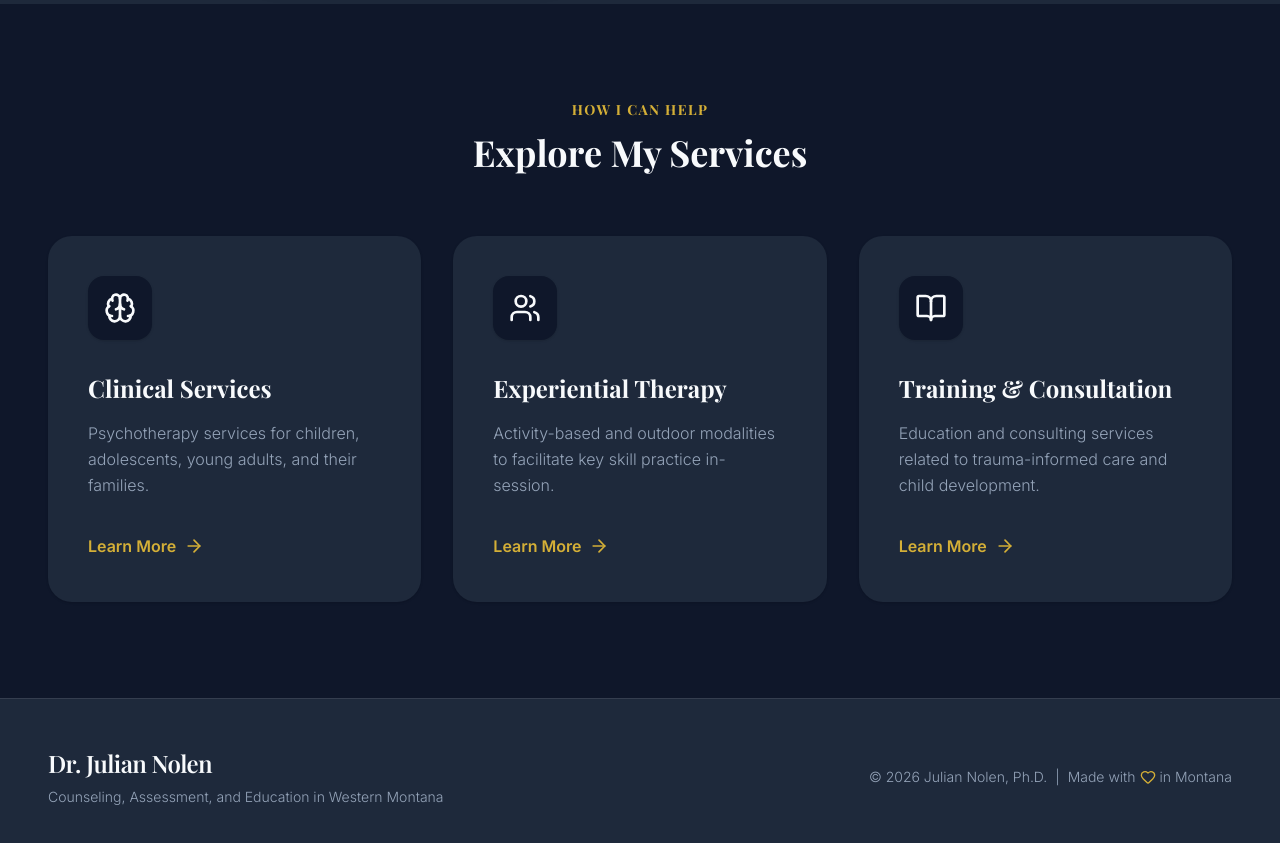
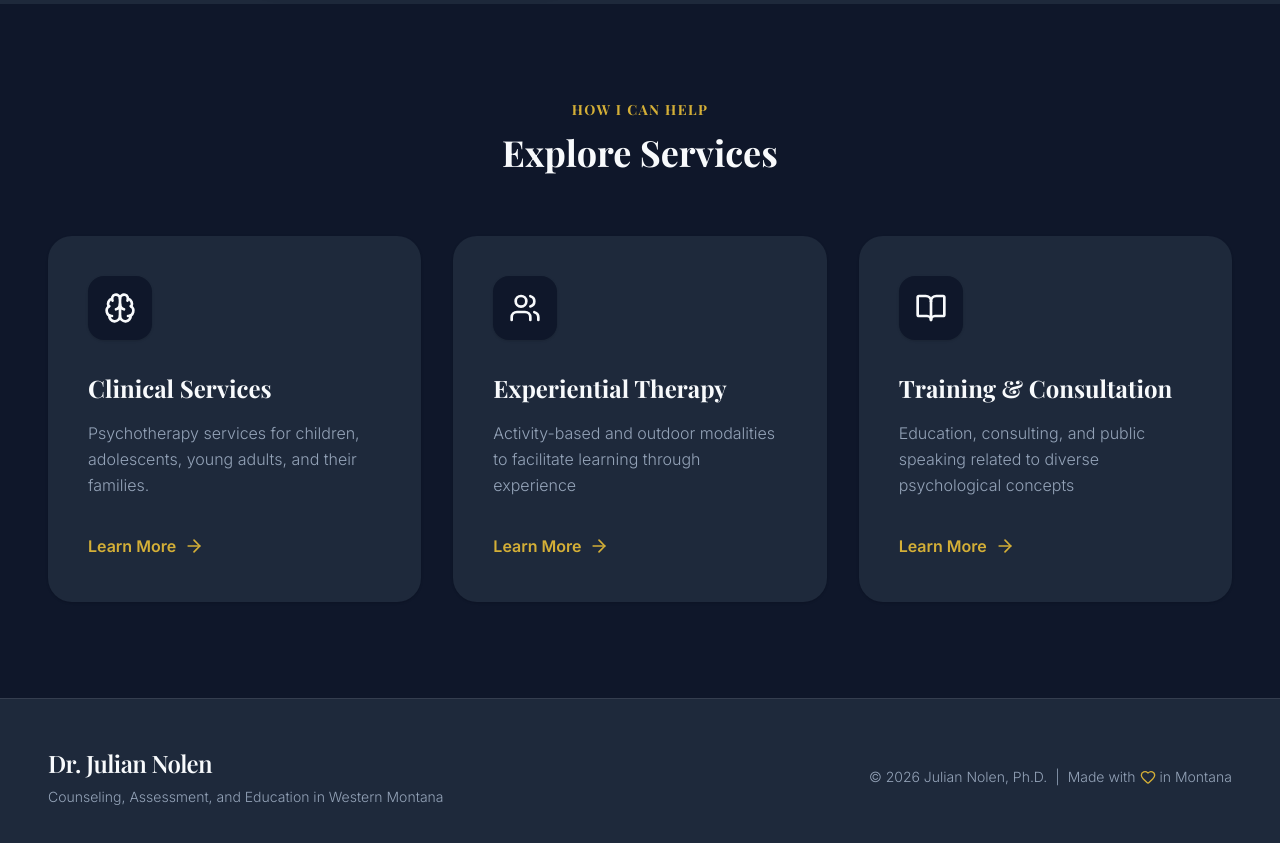
Before and after one commit to drjnolen/DrJulianNolen-website, a React (Vite) app: page / in a window 1280 px wide. Shown: the part 780-1623 px from the top of the page. Built offline with nearby package versions, Linux system fonts and the light colour scheme; a web font is replaced by a local one.

Commit message:
Update service descriptions and heading text

```diff
--- a/src/pages/Home.tsx
+++ b/src/pages/Home.tsx
@@ -15,14 +15,14 @@ export default function Home() {
     {
       title: "Experiential Therapy",
       description:
-        "Activity-based and outdoor modalities to facilitate key skill practice in-session.",
+        "Activity-based and outdoor modalities to facilitate learning through experience",
       icon: <Users className="w-8 h-8" />,
       link: "/services#experiential",
     },
     {
       title: "Training & Consultation",
       description:
-        "Education and consulting services related to trauma-informed care and child development.",
+        "Education, consulting, and public speaking related to diverse psychological concepts",
       icon: <BookOpen className="w-8 h-8" />,
       link: "/training",
     },
@@ -52,7 +52,7 @@ export default function Home() {
               transition={{ delay: 0.1 }}
               className="text-3xl md:text-4xl font-serif font-bold text-primary mb-6"
             >
-              Explore My Services
+              Explore Services
             </motion.h3>
           </div>
 
```
